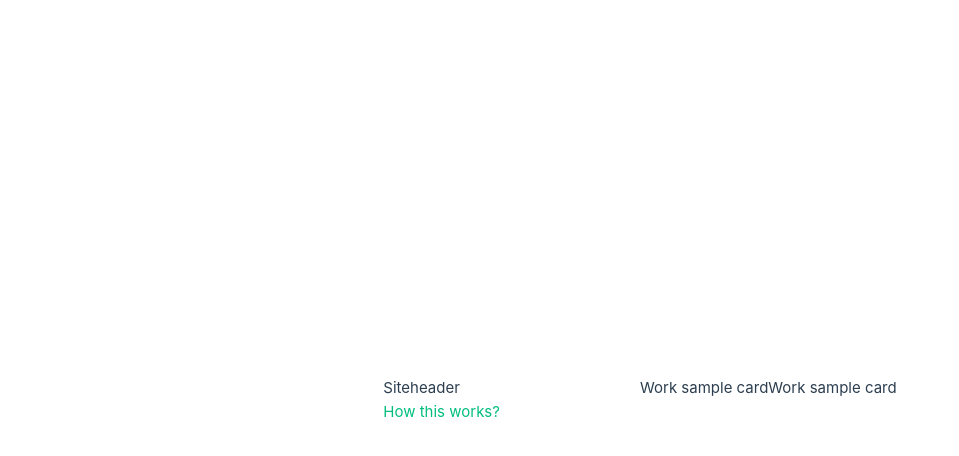
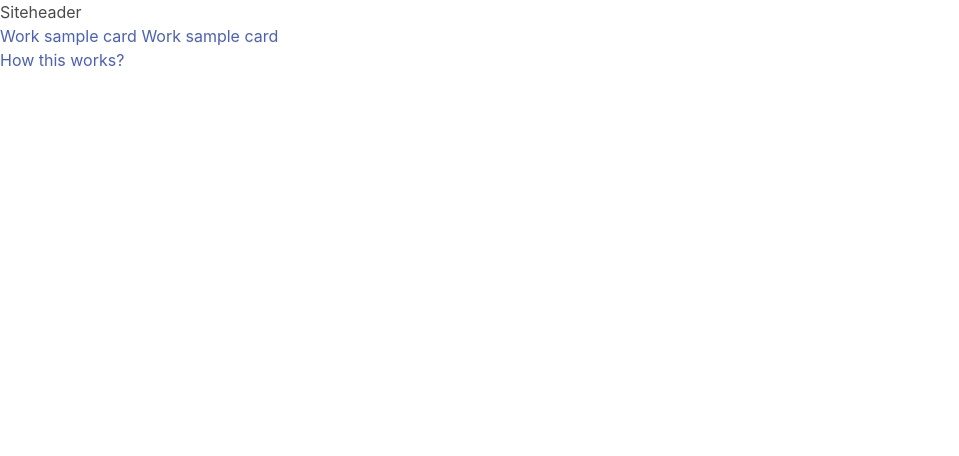
Before and after one commit to bhushanmaheshwari/sample-work, a Vue app: page / in a window 1280 px wide. Shown: the top 456 px of the page, without its empty margins (0-959 px from the left). Built offline with nearby package versions, Linux system fonts and the light colour scheme.

Commit message:
basic components added

```diff
--- a/src/App.vue
+++ b/src/App.vue
@@ -7,5 +7,4 @@ import { RouterView } from "vue-router";
 </template>
 
 <style scoped>
-@import "https://cdn.jsdelivr.net/npm/bulma@0.9.4/css/bulma.min.css";
 </style>
--- a/src/assets/base.css
+++ b/src/assets/base.css
@@ -1,74 +1 @@
-/* color palette from <https://github.com/vuejs/theme> */
-:root {
-  --vt-c-white: #ffffff;
-  --vt-c-white-soft: #f8f8f8;
-  --vt-c-white-mute: #f2f2f2;
-
-  --vt-c-black: #181818;
-  --vt-c-black-soft: #222222;
-  --vt-c-black-mute: #282828;
-
-  --vt-c-indigo: #2c3e50;
-
-  --vt-c-divider-light-1: rgba(60, 60, 60, 0.29);
-  --vt-c-divider-light-2: rgba(60, 60, 60, 0.12);
-  --vt-c-divider-dark-1: rgba(84, 84, 84, 0.65);
-  --vt-c-divider-dark-2: rgba(84, 84, 84, 0.48);
-
-  --vt-c-text-light-1: var(--vt-c-indigo);
-  --vt-c-text-light-2: rgba(60, 60, 60, 0.66);
-  --vt-c-text-dark-1: var(--vt-c-white);
-  --vt-c-text-dark-2: rgba(235, 235, 235, 0.64);
-}
-
-/* semantic color variables for this project */
-:root {
-  --color-background: var(--vt-c-white);
-  --color-background-soft: var(--vt-c-white-soft);
-  --color-background-mute: var(--vt-c-white-mute);
-
-  --color-border: var(--vt-c-divider-light-2);
-  --color-border-hover: var(--vt-c-divider-light-1);
-
-  --color-heading: var(--vt-c-text-light-1);
-  --color-text: var(--vt-c-text-light-1);
-
-  --section-gap: 160px;
-}
-
-@media (prefers-color-scheme: dark) {
-  :root {
-    --color-background: var(--vt-c-black);
-    --color-background-soft: var(--vt-c-black-soft);
-    --color-background-mute: var(--vt-c-black-mute);
-
-    --color-border: var(--vt-c-divider-dark-2);
-    --color-border-hover: var(--vt-c-divider-dark-1);
-
-    --color-heading: var(--vt-c-text-dark-1);
-    --color-text: var(--vt-c-text-dark-2);
-  }
-}
-
-*,
-*::before,
-*::after {
-  box-sizing: border-box;
-  margin: 0;
-  position: relative;
-  font-weight: normal;
-}
-
-body {
-  min-height: 100vh;
-  color: var(--color-text);
-  background: var(--color-background);
-  transition: color 0.5s, background-color 0.5s;
-  line-height: 1.6;
-  font-family: Inter, -apple-system, BlinkMacSystemFont, 'Segoe UI', Roboto, Oxygen, Ubuntu,
-    Cantarell, 'Fira Sans', 'Droid Sans', 'Helvetica Neue', sans-serif;
-  font-size: 15px;
-  text-rendering: optimizeLegibility;
-  -webkit-font-smoothing: antialiased;
-  -moz-osx-font-smoothing: grayscale;
-}
+@import "https://cdn.jsdelivr.net/npm/bulma@0.9.4/css/bulma.min.css";
--- a/src/assets/main.css
+++ b/src/assets/main.css
@@ -1,35 +1 @@
 @import './base.css';
-
-#app {
-  max-width: 1280px;
-  margin: 0 auto;
-  padding: 2rem;
-
-  font-weight: normal;
-}
-
-a,
-.green {
-  text-decoration: none;
-  color: hsla(160, 100%, 37%, 1);
-  transition: 0.4s;
-}
-
-@media (hover: hover) {
-  a:hover {
-    background-color: hsla(160, 100%, 37%, 0.2);
-  }
-}
-
-@media (min-width: 1024px) {
-  body {
-    display: flex;
-    place-items: center;
-  }
-
-  #app {
-    display: grid;
-    grid-template-columns: 1fr 1fr;
-    padding: 0 2rem;
-  }
-}
--- /dev/null
+++ b/src/components/PageHeader.vue
@@ -0,0 +1,3 @@
+<template>
+    Page Header
+</template>
--- /dev/null
+++ b/src/components/TaskCard.vue
@@ -0,0 +1 @@
+<template>Task card</template>
--- /dev/null
+++ b/src/components/TaskDetail.vue
@@ -0,0 +1,3 @@
+<template>
+    Task Detail
+</template>
--- /dev/null
+++ b/src/components/TaskList.vue
@@ -0,0 +1,13 @@
+<script setup>
+import TaskCard from "./TaskCard.vue";
+import TaskDetail from "./TaskDetail.vue";
+</script>
+
+<template>
+  Task list
+  <task-card />
+  <task-card />
+  <task-card />
+
+  <task-detail/>
+</template>
--- a/src/components/WorkSampleCard.vue
+++ b/src/components/WorkSampleCard.vue
@@ -1,7 +1,10 @@
 <script setup>
+import { RouterLink } from "vue-router";
 </script>
 
-<template>Work sample card</template>
+<template>
+<a to="/worksample/1"> Work sample card </a>
+</template>
 
 <style>
 </style>
--- a/src/router/index.js
+++ b/src/router/index.js
@@ -8,6 +8,11 @@ const router = createRouter({
       path: '/',
       name: 'home',
       component: HomeView
+    },
+    {
+      path: '/worksample/:id',
+      name: 'worksample',
+      component: () => import('../views/WorkSampleView.vue')
     },
     {
       path: '/about',
--- /dev/null
+++ b/src/views/WorkSampleView.vue
@@ -0,0 +1,13 @@
+<script setup>
+import PageHeader from "../components/PageHeader.vue";
+import TaskList from "../components/TaskList.vue";
+</script>
+
+<template>
+  <header>
+    <page-header />
+  </header>
+  <main>
+    <task-list />
+  </main>
+</template>
```
Also changed, not shown: 1 other file (tests, documents, lock files or other folders).
